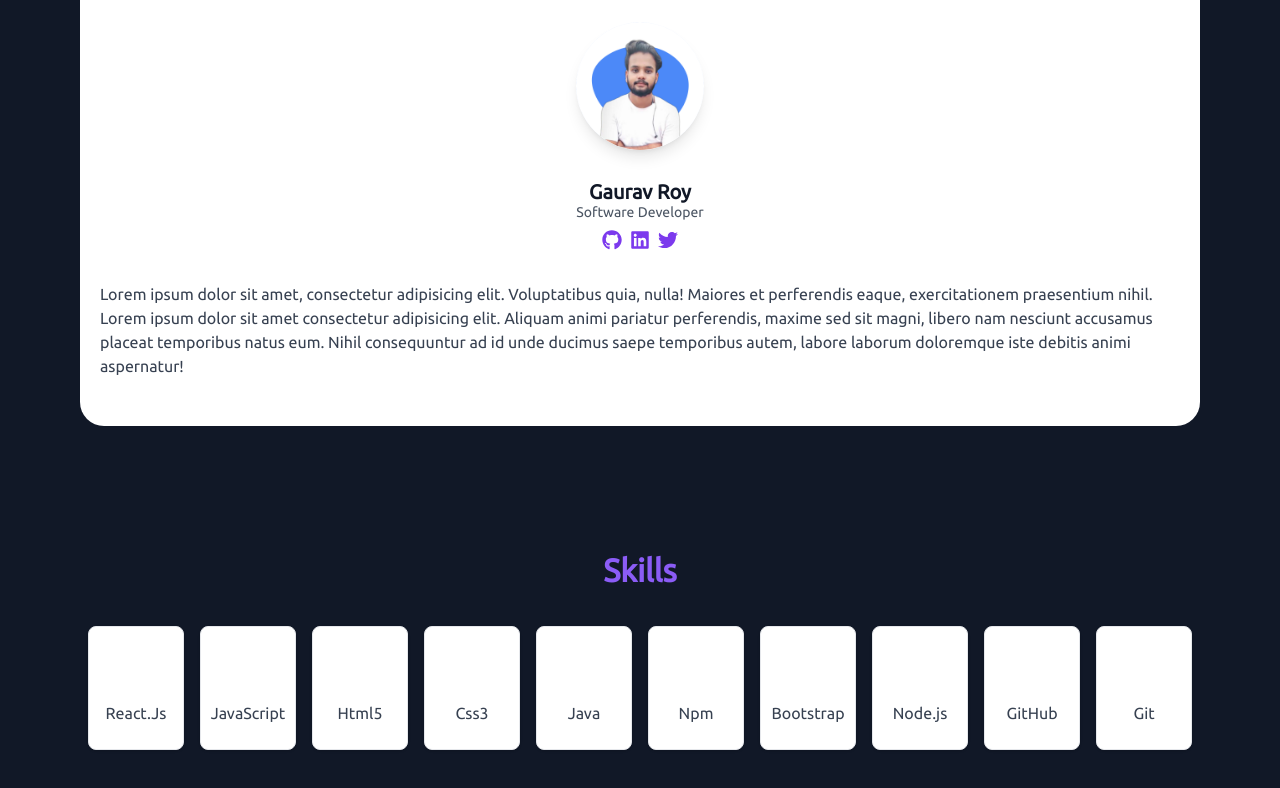
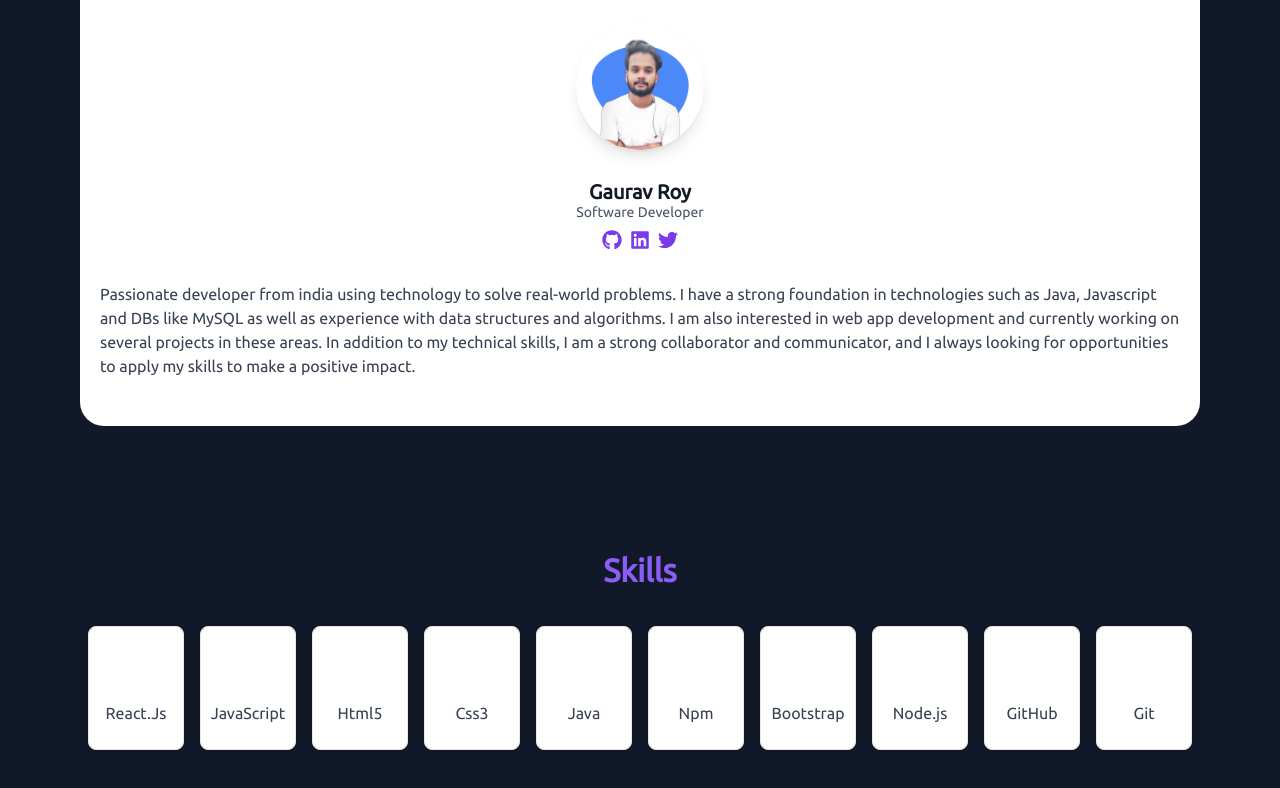
Before and after one commit to gauravxroy/react-portfolio, a React (Create React App) app: page / in a window 1280 px wide. Shown: the part 1018-1806 px from the top of the page. Built offline with nearby package versions, Linux system fonts and the light colour scheme; a web font is replaced by a local one.

Commit message:
about details updated

```diff
--- a/src/components/UI/About.jsx
+++ b/src/components/UI/About.jsx
@@ -61,14 +61,14 @@ const About = () => {
               </div>
             </div>
             <p className="text-gray-700 text-base mx-1">
-              Lorem ipsum dolor sit amet, consectetur adipisicing elit.
-              Voluptatibus quia, nulla! Maiores et perferendis eaque,
-              exercitationem praesentium nihil. Lorem ipsum dolor sit amet
-              consectetur adipisicing elit. Aliquam animi pariatur perferendis,
-              maxime sed sit magni, libero nam nesciunt accusamus placeat
-              temporibus natus eum. Nihil consequuntur ad id unde ducimus saepe
-              temporibus autem, labore laborum doloremque iste debitis animi
-              aspernatur!
+              Passionate developer from india using technology to solve
+              real-world problems. I have a strong foundation in technologies
+              such as Java, Javascript and DBs like MySQL as well as experience
+              with data structures and algorithms. I am also interested in web
+              app development and currently working on several projects in these
+              areas. In addition to my technical skills, I am a strong
+              collaborator and communicator, and I always looking for
+              opportunities to apply my skills to make a positive impact.
             </p>
           </div>
         </div>
```
